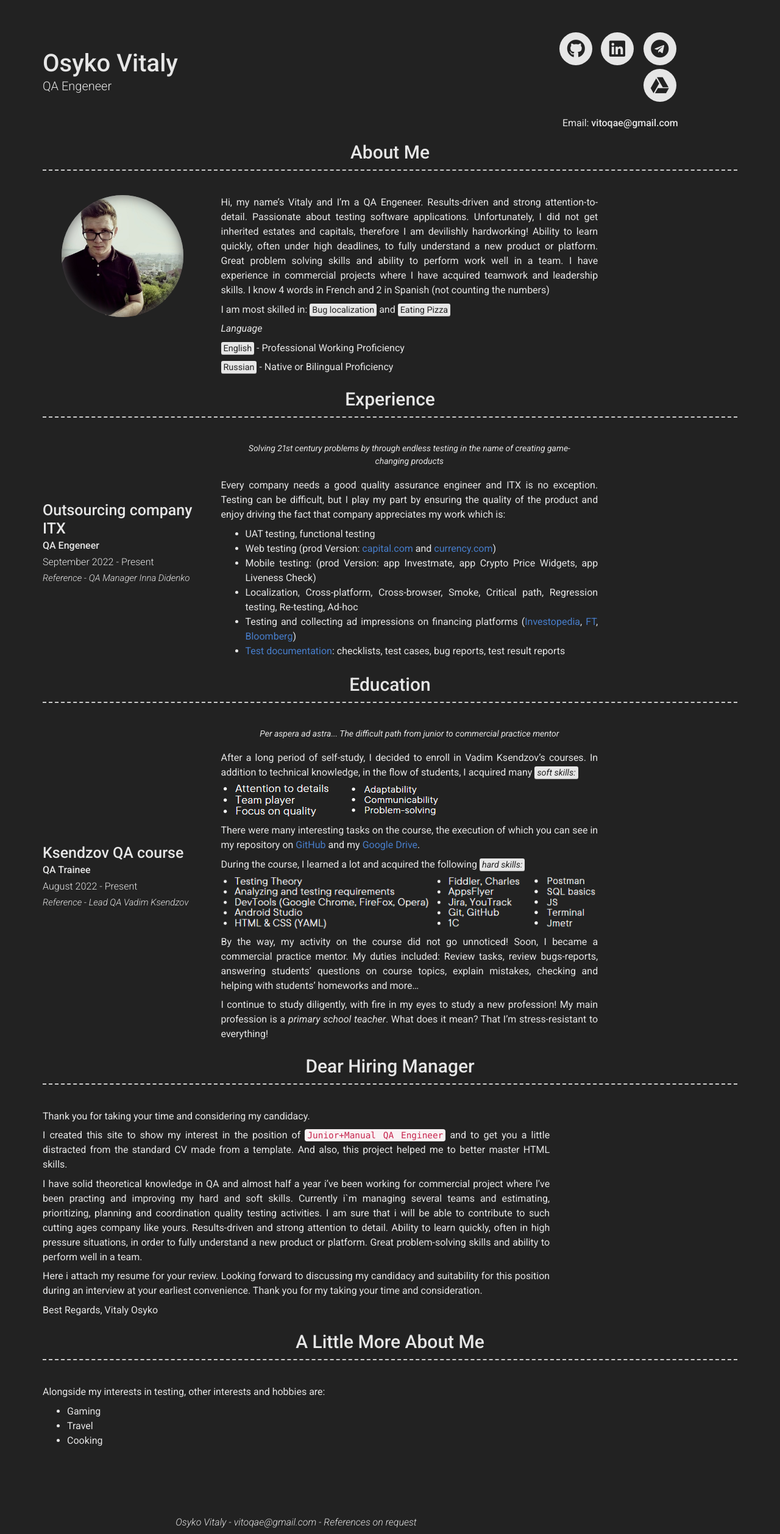
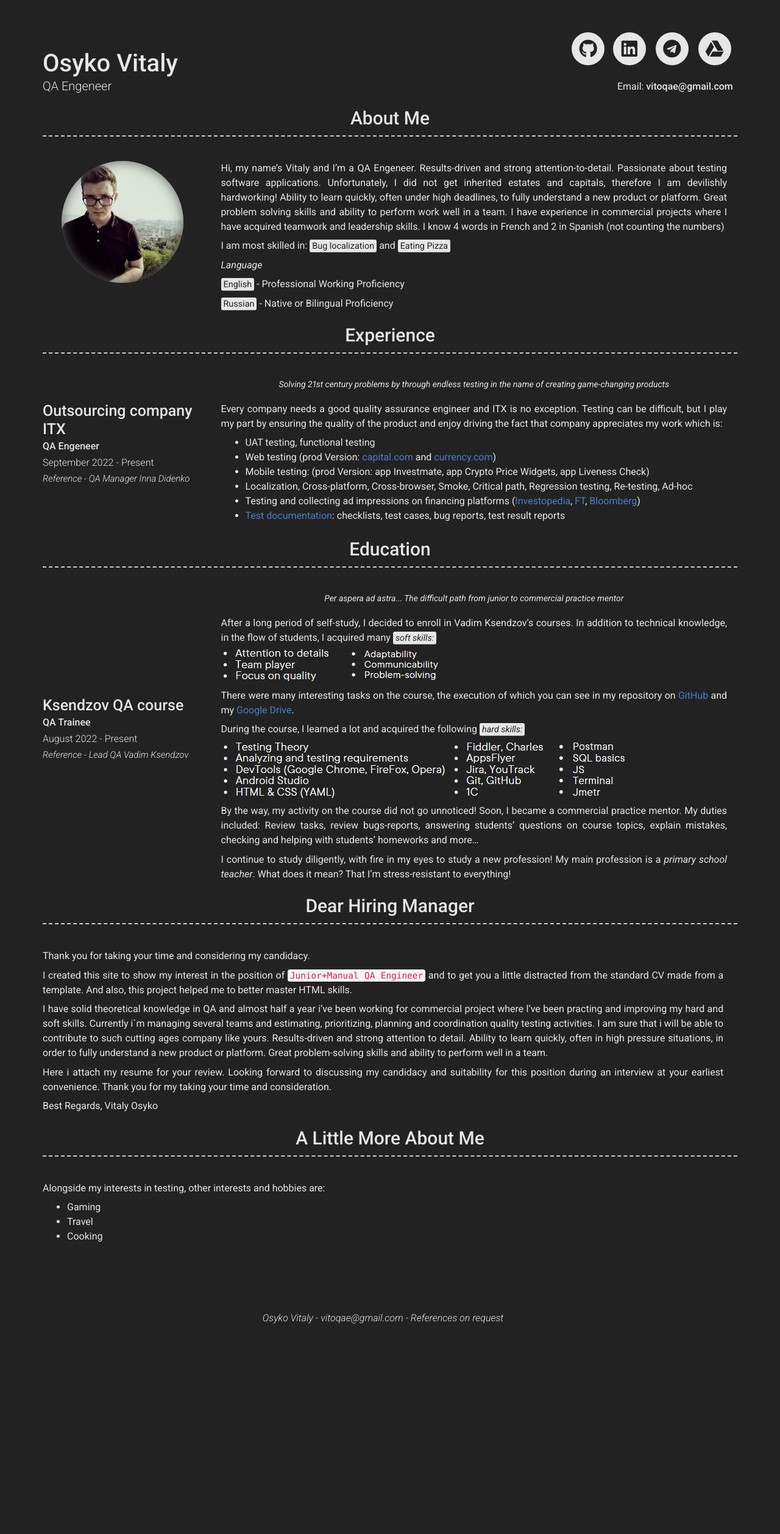
Before and after one commit to VitoOsyko/gadaborshev.github.io, a Jekyll site: the page built from index.md, in a window 1280 px wide. Shown: the whole page at 61% size. Built offline with Jekyll 4.4.1, drawn with Linux system fonts in a browser that asks for light colours; nearby versions of some CDN libraries; after the commit the page ends 2182 px from its top, so only the background shows below that.

Commit message:
width: 98%

```diff
--- a/_sass/type.scss
+++ b/_sass/type.scss
@@ -67,7 +67,7 @@ h4 {
 p, ul {
   font-size: 1.6rem;
   text-align: justify;
-  width: 73%
+  width: 98%
 }
 
 a i {
```
